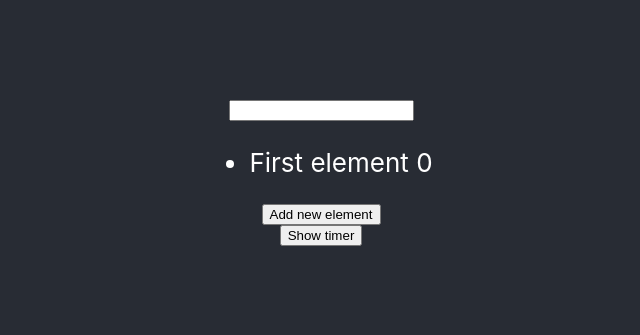
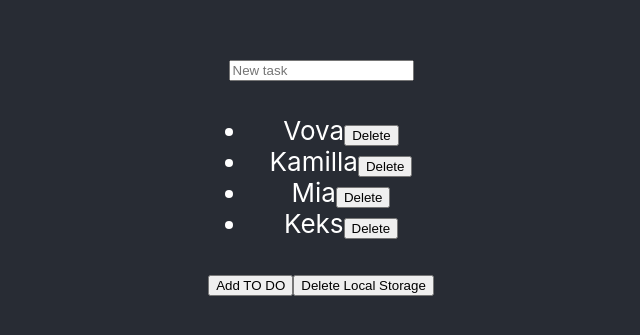
Before and after one commit to MissKamilla/react-first-project, a React (Create React App) app: page / in a window 1280 px wide. Shown: the part 227-562 px from the top of the page, without its empty margins (319-959 px from the left). Built offline with nearby package versions, Linux system fonts and the light colour scheme.

Commit message:
HW Class component todo list

```diff
--- a/src/App.js
+++ b/src/App.js
@@ -1,11 +1,11 @@
 // import HomeWorkMain1 from "./HomeWork1/HomeWorkMain";
 // import HomeWorkMain2 from "./HomeWork2/HomeWorkMain";
-// import HomeWorkMain4 from "./HomeWork4/HomeWorkMain";
+import HomeWorkMain4 from "./HomeWork4/HomeWorkMain";
 // import { createElement } from "react";
-import ListComponent from "./ListComponent";
+// import ListComponent from "./ListComponent";
 // import CounterComponent from "./CounterComponent";
 // import RenderComponent from './RenderComponent'
-import MyClassComponent from "./MyClassComponent";
+// import MyClassComponent from "./MyClassComponent";
 import { useState } from "react";
 
 import "./App.css";
@@ -18,16 +18,16 @@ function App() {
       <header className="App-header">
         {/* <HomeWorkMain1 /> */}
         {/* <HomeWorkMain2 /> */}
-        {/* <HomeWorkMain4 /> */}
+        <HomeWorkMain4 />
 
         {/* <CounterComponent /> */}
         {/* <MyClassComponent /> */}
         {/* <RenderComponent /> */}
 
-        {isShowTimer ? <MyClassComponent /> : <ListComponent />}
+        {/* {isShowTimer ? <MyClassComponent /> : <ListComponent />}
         <button onClick={() => setIsShowTimer((prev) => !prev)}>
           Show timer
-        </button>
+        </button> */}
       </header>
     </div>
   );
--- /dev/null
+++ b/src/HomeWork4/HomeWorkMain.js
@@ -0,0 +1,83 @@
+import { Component } from "react";
+
+class HomeWorkMain extends Component {
+  state = {
+    todos: [
+      { id: 1, name: "Vova" },
+      { id: 2, name: "Kamilla" },
+      { id: 3, name: "Mia" },
+      { id: 4, name: "Keks" },
+    ],
+    input: "",
+  };
+
+  componentDidMount() {
+    const IsTodos = localStorage.getItem("todos");
+    if (IsTodos) {
+      try {
+        this.setState({ todos: JSON.parse(IsTodos) });
+      } catch {}
+    }
+  }
+
+  componentDidUpdate(prevProps, prevState) {
+    if (prevState.todos !== this.state.todos) {
+      localStorage.setItem("todos", JSON.stringify(this.state.todos));
+    }
+  }
+
+  addTask = () => {
+    const newTask = {
+      id: Date.now(),
+      name: this.state.input,
+    };
+
+    this.setState({ todos: [...this.state.todos, newTask] });
+    this.setState({ input: "" });
+  };
+
+  onChangeHandler = (event) => {
+    this.setState({ input: event.target.value });
+  };
+
+  hendleDelete = (id) => {
+    const filteredItems = this.state.todos.filter((i) => i.id !== id);
+    this.setState({ todos: filteredItems });
+  };
+
+  deletelocalStorage = () => {
+    localStorage.removeItem("todos");
+  };
+
+  render() {
+    return (
+      <div>
+        <input
+          value={this.state.input}
+          onChange={this.onChangeHandler}
+          placeholder="New task"
+        />
+        <h1></h1>
+        <ul>
+          {this.state.todos.map((todo) => (
+            <>
+              <li key={todo.id}>
+                {todo.name}
+                <button
+                  onClick={() => this.hendleDelete(todo.id)}
+                  type="button"
+                >
+                  Delete
+                </button>
+              </li>
+            </>
+          ))}
+        </ul>
+        <button onClick={this.addTask}>Add TO DO</button>
+        <button onClick={this.deletelocalStorage}>Delete Local Storage</button>
+      </div>
+    );
+  }
+}
+
+export default HomeWorkMain;
```
